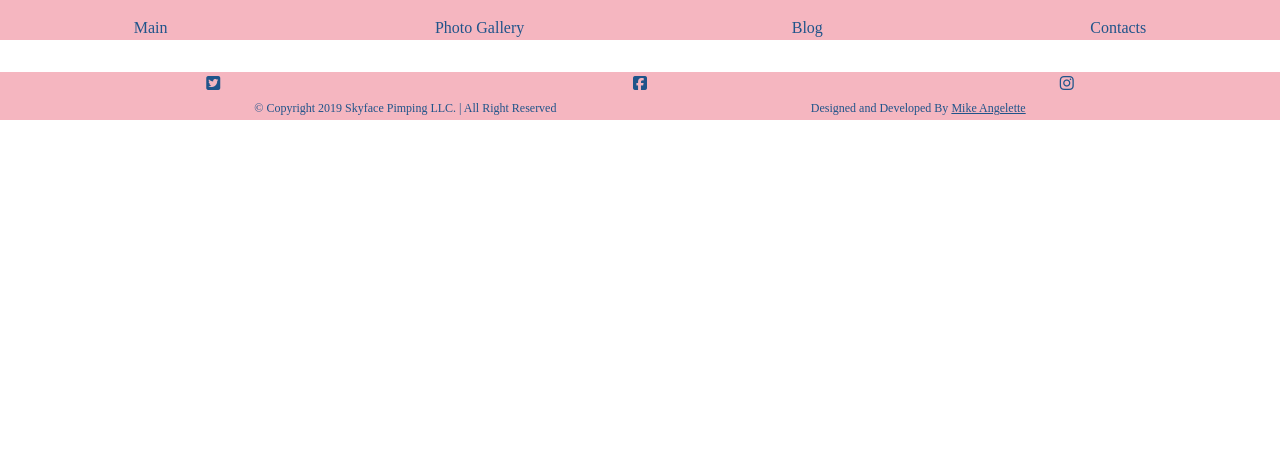
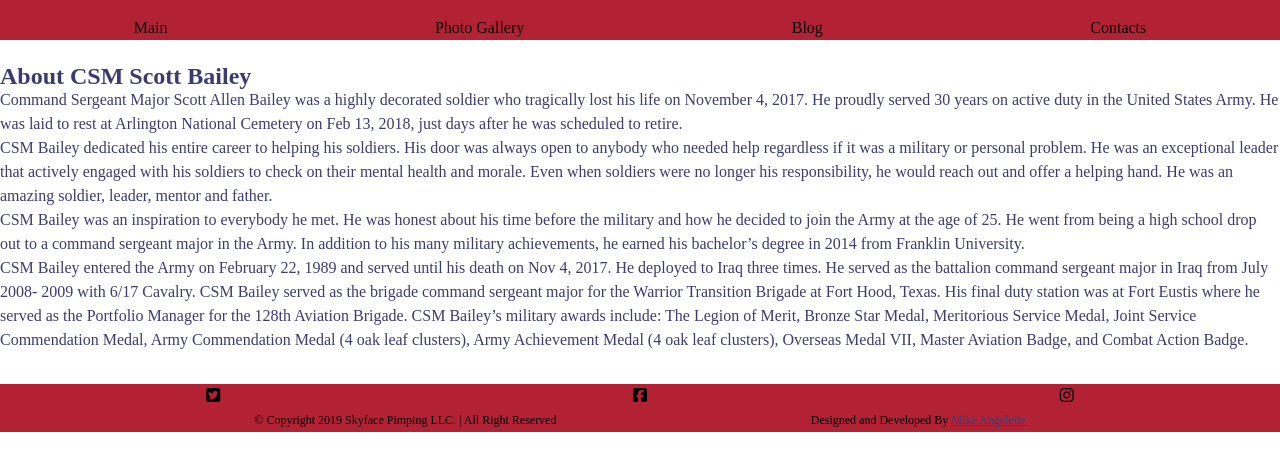
Before and after one commit to MichAngel/who_is_sky, a plain HTML site: page blog.html in a window 1280 px wide. Drawn offline with Linux system fonts and the light colour scheme.

Commit message:
Content Update
Added content on blog page as well as additional css

```diff
--- a/blog.html
+++ b/blog.html
@@ -20,6 +20,48 @@
         <li class="nav__item"><a href="contact.html">Contacts</a></li>
       </ul>
     </nav>
+
+    <section id="blog_wrapper">
+      <img src="" alt="" class="blog_img" />
+      <h2>About CSM Scott Bailey</h2>
+      <p class="blog_p">
+        Command Sergeant Major Scott Allen Bailey was a highly decorated soldier
+        who tragically lost his life on November 4, 2017. He proudly served 30
+        years on active duty in the United States Army. He was laid to rest at
+        Arlington National Cemetery on Feb 13, 2018, just days after he was
+        scheduled to retire.
+      </p>
+      <p class="blog_p">
+        CSM Bailey dedicated his entire career to helping his soldiers. His door
+        was always open to anybody who needed help regardless if it was a
+        military or personal problem. He was an exceptional leader that actively
+        engaged with his soldiers to check on their mental health and morale.
+        Even when soldiers were no longer his responsibility, he would reach out
+        and offer a helping hand. He was an amazing soldier, leader, mentor and
+        father.
+      </p>
+      <p class="blog_p">
+        CSM Bailey was an inspiration to everybody he met. He was honest about
+        his time before the military and how he decided to join the Army at the
+        age of 25. He went from being a high school drop out to a command
+        sergeant major in the Army. In addition to his many military
+        achievements, he earned his bachelor’s degree in 2014 from Franklin
+        University.
+      </p>
+      <p class="blog_p">
+        CSM Bailey entered the Army on February 22, 1989 and served until his
+        death on Nov 4, 2017. He deployed to Iraq three times. He served as the
+        battalion command sergeant major in Iraq from July 2008- 2009 with 6/17
+        Cavalry. CSM Bailey served as the brigade command sergeant major for the
+        Warrior Transition Brigade at Fort Hood, Texas. His final duty station
+        was at Fort Eustis where he served as the Portfolio Manager for the
+        128th Aviation Brigade. CSM Bailey’s military awards include: The Legion
+        of Merit, Bronze Star Medal, Meritorious Service Medal, Joint Service
+        Commendation Medal, Army Commendation Medal (4 oak leaf clusters), Army
+        Achievement Medal (4 oak leaf clusters), Overseas Medal VII, Master
+        Aviation Badge, and Combat Action Badge.
+      </p>
+    </section>
 
     <footer>
       <section class="footer__card">
--- a/css/footer.css
+++ b/css/footer.css
@@ -14,6 +14,10 @@
   text-decoration: none;
 }
 
+.footer__card__ul li a i {
+  color: #000;
+}
+
 .footer__card__ul li a i:hover {
   color: var(--text-secondary);
 }
@@ -21,6 +25,7 @@
 .footer__card__copyright {
   font-size: 0.75rem;
   justify-self: center;
+  color: #000;
 }
 
 .footer__legal {
--- a/css/groundwork.css
+++ b/css/groundwork.css
@@ -12,12 +12,12 @@
 
 :root {
   /* backgrounds */
-  --bg-primary: rgb(245, 182, 192);
-  --bg-secondary: lightgrey;
+  --bg-primary: #b22234;
+  --bg-secondary: #aebcc4;
 
   /* text colors */
-  --text-primary: rgb(31, 84, 138);
-  --text-secondary: #000;
+  --text-primary: #3c3b6e;
+  --text-secondary: #fff;
 
   /* test colors */
   --test: navy;
--- /dev/null
+++ b/css/img_wrapper.css
@@ -0,0 +1,18 @@
+.img_wrapper {
+  display: flex;
+  flex-direction: column;
+  justify-content: center;
+  text-align: center;
+}
+
+.img_container {
+  width: 100%;
+}
+
+.img_container:first-child {
+  margin-top: 1rem;
+}
+
+.img_container img {
+  max-width: 100%;
+}
--- a/css/main.css
+++ b/css/main.css
@@ -3,3 +3,4 @@
 @import "nav.css";
 @import "index__section__main.css";
 @import "footer.css";
+@import "img_wrapper.css";
--- a/css/nav.css
+++ b/css/nav.css
@@ -12,6 +12,7 @@
 
 .nav__item a {
   text-decoration: none;
+  color: #000;
 }
 
 .nav__item a:hover {
```
Also changed, not shown: index.html (+15 -9 lines), photo.html (+17 -0 lines), img/csm_bailey.jpg (added), img/sky_senator.jpg (added).
